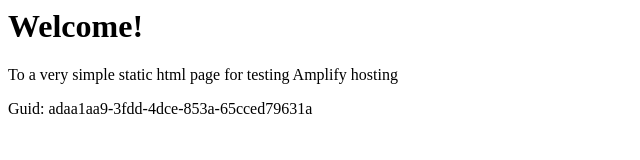
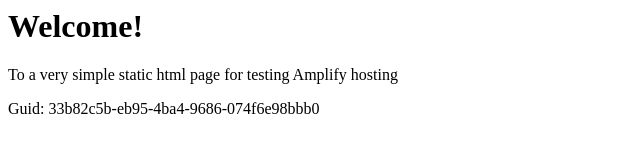
Before and after one commit to aws-aemilia-cmh/Github-PR-Commit-Integration-Test-DoNotTouch-GitHubWebhookPushCanaryTest-v1-prod-us-east-2, a website: page src/index.html in a window 1280 px wide. Shown: the full height of the page, 0-640 px from the left. Drawn offline with Linux system fonts and the light colour scheme.

Commit message:
commit from integ tests

```diff
--- a/src/index.html
+++ b/src/index.html
@@ -12,6 +12,6 @@
 <body>
     <h1>Welcome!</h1>
     <p>To a very simple static html page for testing Amplify hosting</p>
-    <p>Guid: adaa1aa9-3fdd-4dce-853a-65cced79631a</p></body>
+    <p>Guid: 33b82c5b-eb95-4ba4-9686-074f6e98bbb0</p></body>
 
 </html>
```
